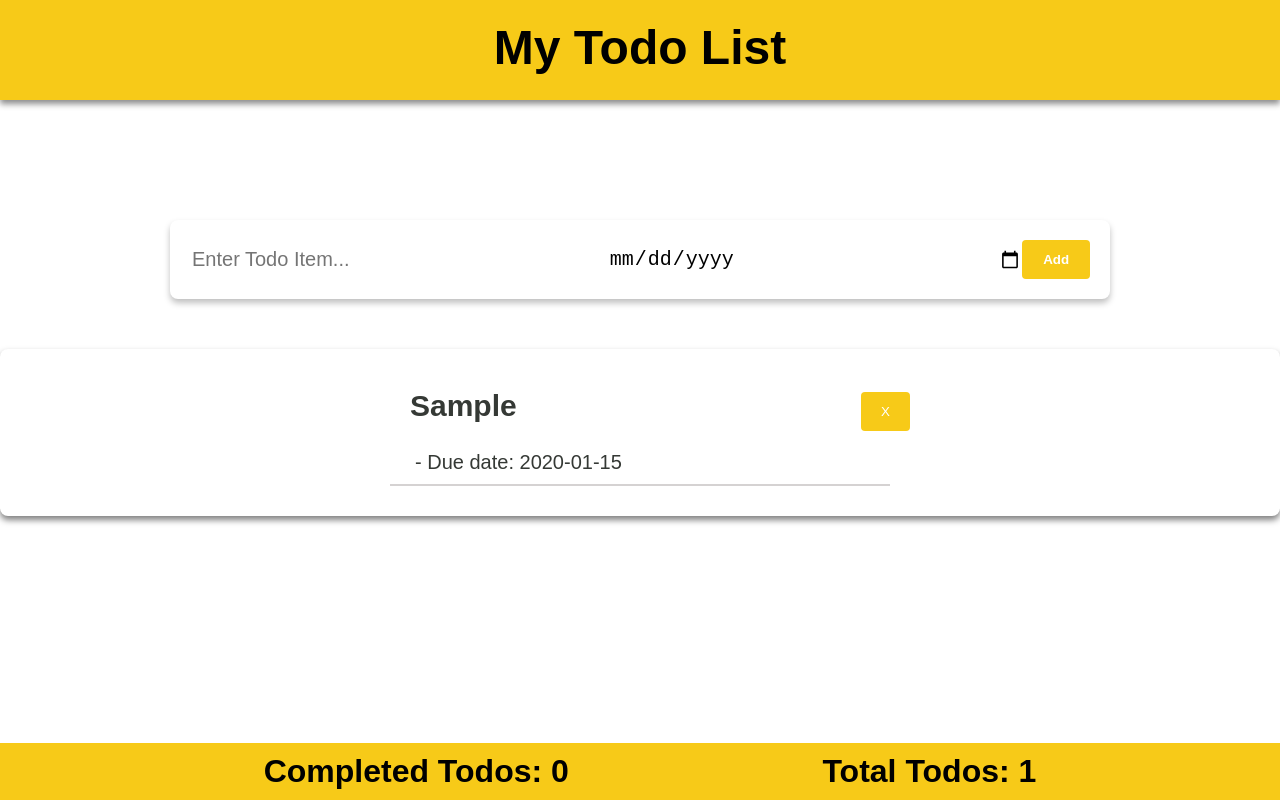
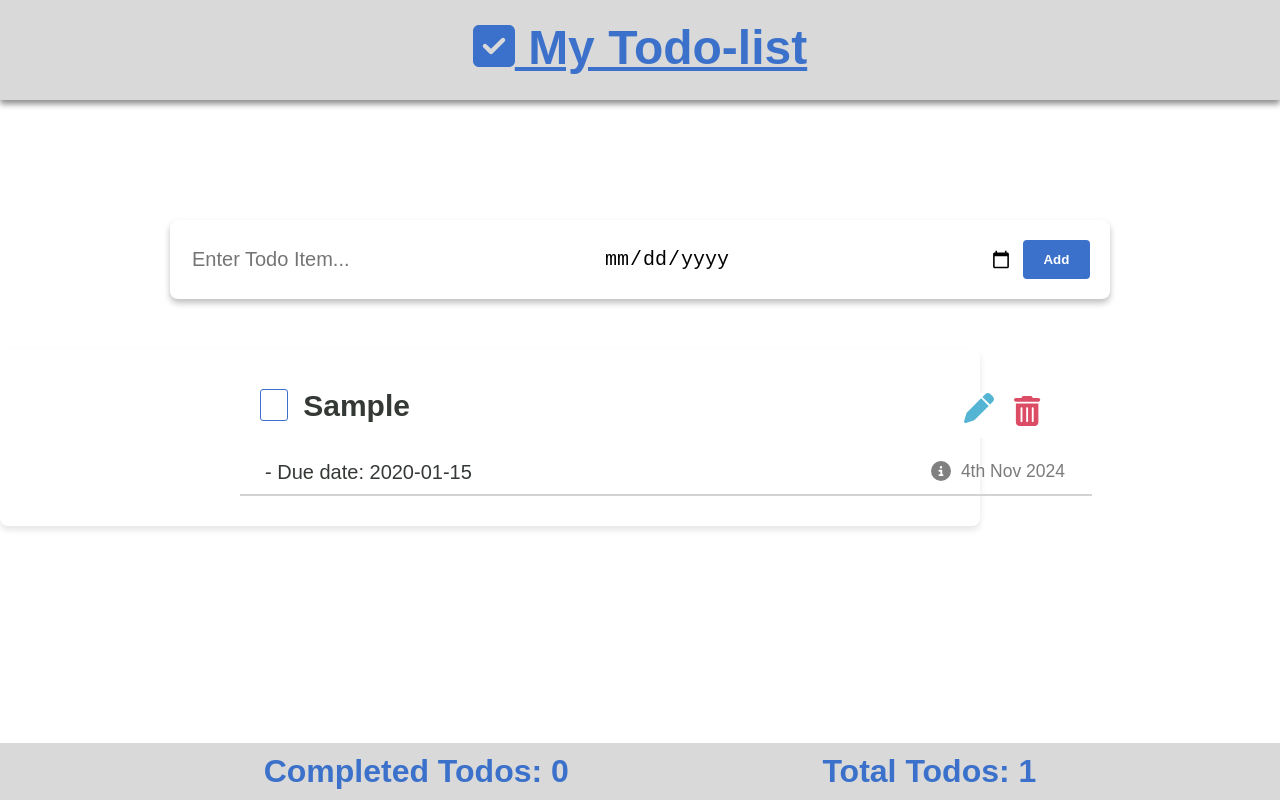
Before and after one commit to Wessam18/Todo-list-app, a React (Vite) app: page / in a window 1280 px wide. Both pictures are taken after typing "Sample", "2020-01-15" into the empty fields and a click on the button "Add". Built offline with nearby package versions, Linux system fonts and the light colour scheme.

Commit message:
add icons

```diff
--- a/package.json
+++ b/package.json
@@ -10,6 +10,8 @@
     "preview": "vite preview"
   },
   "dependencies": {
+    "@fortawesome/free-solid-svg-icons": "^6.6.0",
+    "@fortawesome/react-fontawesome": "^0.2.2",
     "react": "^18.3.1",
     "react-dom": "^18.3.1"
   },
--- a/src/components/Todo.jsx
+++ b/src/components/Todo.jsx
@@ -1,9 +1,30 @@
-import { useEffect, useState } from "react"
+import { useEffect, useState, useRef } from "react"
+import { FontAwesomeIcon } from '@fortawesome/react-fontawesome';
+import { faTrashCan, faPen, faCircleInfo, faSquareCheck, faSquare } from '@fortawesome/free-solid-svg-icons'; // Import the trash can icon
+
 
 export default function Todo({ todos, setTodos }) {
 
-    const [todo, setTodo] = useState({name: "", done: false, dueDate: ""})
+    const [todo, setTodo] = useState({name: "", done: false, dueDate: "", createdDate: ""})
 
+    // Function to format the date
+    const formatDate = (date) => {
+        const day = date.getDate();
+        const month = date.toLocaleString('default', { month: 'short' });
+        const year = date.getFullYear();
+
+        const daySuffix = (day) => {
+            if (day > 3 && day < 21) return 'th';
+            switch (day % 10) {
+                case 1: return 'st';
+                case 2: return 'nd';
+                case 3: return 'rd';
+                default: return 'th';
+            }
+        };
+
+        return `${day}${daySuffix(day)} ${month} ${year}`;
+    };
 
     useEffect(() => {
         localStorage.setItem("todos", JSON.stringify(todos))
@@ -11,8 +32,12 @@ export default function Todo({ todos, setTodos }) {
 
     function handleSubmit (e) {
         e.preventDefault()
-        setTodos([...todos, todo])
-        setTodo({name: "", done: false, dueDate: ""})
+        const newTodo = {
+            ...todo,
+            createdDate: formatDate(new Date()) // Format the current date
+        };
+        setTodos([...todos, newTodo])
+        setTodo({name: "", done: false, dueDate: "", createdDate: ""})
     }
 
     function handleDelete (item) {
@@ -28,7 +53,17 @@ export default function Todo({ todos, setTodos }) {
         console.log(newArr)
     }
 
+    function handleCheckboxClick(item) {
+        const updatedTodos = todos.map((todo) =>
+            todo.name === item.name && todo.dueDate === item.dueDate
+                ? { ...todo, done: !todo.done }
+                : todo
+        );
+        setTodos(updatedTodos);
+    }
+
     const sortedTodos = todos.slice().sort((a,b) => Number(a.done) - Number(b.done))
+
 
     return (
      <>
@@ -53,19 +88,49 @@ export default function Todo({ todos, setTodos }) {
             {sortedTodos.map((item, idx) => (
                 <div className="item" key={idx}>
                     <div className="item-name" key={item}>
-                        <span className={item.done ? "completed" : ""}
-                            onClick={() => handleClick(item)}
-                        >
-                            {item.name}
-                        </span>
+                        <div className="check-title">
+                            <FontAwesomeIcon
+                                icon={item.done ? faSquareCheck : faSquare}
+                                onClick={() => handleCheckboxClick(item)}
+                                className="checkbox-icon"
+                                style={{
+                                    color: item.done ? 'rgb(59, 113, 202, 1)' : 'transparent',
+                                    cursor: 'pointer',
+                                    border: item.done ? 'none' : '1.5px solid rgb(59, 113, 202, 1)',
+                                    borderRadius: '3px', // Optional rounded corners,
+                                    marginRight: '15px'
+                                }}
+                            />
+                            <span className={item.done ? "completed" : ""}
+                                onClick={() => handleClick(item)}
+                            >
+                                {item.name}
+                            </span>
+                        </div>
                         <span>
-                            <button className="delete-btn"
-                                onClick={() => handleDelete(item)}
-                            >X</button>
+                            <FontAwesomeIcon
+                                icon={faPen} // Add the pen icon
+                                onClick={() => /* add edit functionality here if needed */ {}}
+                                className="edit-btn"
+                            />
+                            <FontAwesomeIcon
+                                icon={faTrashCan} // Use the trash can icon
+                                onClick={() => handleDelete(item)} // Handle delete
+                                className="delete-btn"
+                            />
                         </span>
                     </div>
                     <div className="due-date">
                         <span>{`- Due date: ${item.dueDate}`}</span>
+                        <div className="create-icon">
+                            <FontAwesomeIcon
+                                icon={faCircleInfo} // Info icon
+                                className="info-icon"
+                                style={{ color: 'gray', cursor: 'pointer' }}
+                                title={`Created on: ${item.createdDate}`} // Add a tooltip for created date
+                            />
+                            <span className="created-date">{`${item.createdDate}`}</span>
+                        </div>
                     </div>
                     <hr className="line"></hr>
                 </div>
--- a/src/components/header.jsx
+++ b/src/components/header.jsx
@@ -1,5 +1,11 @@
-export default function Header () {
+import React from 'react';
+import { FontAwesomeIcon } from '@fortawesome/react-fontawesome';
+import { faSquareCheck } from '@fortawesome/free-solid-svg-icons';
+
+export default function Header() {
     return (
-        <div className="header">My Todo List</div>
-    )
+        <div className="header">
+            <FontAwesomeIcon icon={faSquareCheck} /> My Todo-list
+        </div>
+    );
 }
--- a/src/styles/style.css
+++ b/src/styles/style.css
@@ -4,13 +4,15 @@ body {
 }
 
 .header {
-    background-color: #f7ca18;
+    background-color: rgb(217, 217, 217);
+    color: rgb(59, 113, 202, 1);
     text-align: center;
     font-weight: bold;
     height: 60px;
     padding: 20px;
     font-size: 3em;
     box-shadow: 0 4px 6px rgba(0, 0, 0, 0.45);
+    text-decoration: underline;
 }
 
 
@@ -40,12 +42,19 @@ body {
     display: inline-block;
     border: none;
     border-radius: 4px;
-    background-color: #f7ca18;
+    background-color: rgb(59, 113, 202, 1);
     padding: 12px 20px;
     color: #ffffff;
     cursor: pointer;
     width: 100px;
     font-weight: bold;
+    margin-left: 10px;
+
+}
+
+.check-title {
+    display: flex;
+    justify-content: space-evenly;
 
 }
 .container {
@@ -56,10 +65,13 @@ body {
 .todo-list {
     background-color: white;
     border-radius: 8px;
-    box-shadow: 0 4px 6px rgba(0, 0, 0, 0.5);
-    margin: 0 auto;
+    box-shadow: 0 4px 6px rgba(0, 0, 0, 0.1);
     padding: 20px;
     margin-top: 50px;
+    margin-bottom: 35px;
+    margin-right: 300px;
+
+
 }
 
 .item {
@@ -74,22 +86,30 @@ body {
     font-size: 30px;
     padding: 20px;
     display: flex;
-    width: 100%;
+    width: 800px;
     justify-content: space-between;
 }
 
 .line {
     border: 1px solid #d5d2d2;
+    width: 850px;
 }
 
 .delete-btn {
     padding: 12px 20px;
     border: none;
-    background-color: #f7ca18;
-    color: white;
+    background-color: white;
+    color: rgb(220, 76, 100, 1);;
     margin-top: -5px;
     border-radius: 4px;
     cursor: pointer;
+}
+
+.edit-btn {
+    background-color: white;
+    color: rgb(84, 180, 211, 1);
+    cursor: 'pointer';
+    padding-bottom: 15px;
 }
 
 .completed {
@@ -98,6 +118,7 @@ body {
 
 .footer {
     display: flex;
+    color: rgb(59, 113, 202, 1);
     justify-content: space-evenly;
     position: fixed;
     bottom: 0;
@@ -105,11 +126,27 @@ body {
     font-weight: bold;
     text-align: center;
     width: 100%;
-    background-color: #f7ca18;
+    background-color: rgb(217, 217, 217);
     padding: 10px;
 }
 
 .due-date {
     font-size: 20px;
     margin-left: 25px; /* Adjust spacing as desired */
+    display: flex;
+    justify-content: space-between;
+    width: 800px;
+
 }
+
+.created-date {
+    font-size: 0.875em;
+    color: rgb(79, 79, 79, 0.75);
+    margin-left: 10px;
+}
+
+.create-icon {
+    display: flex;
+    justify-content: space-around;
+
+}
```
Also changed, not shown: 1 other file (tests, documents, lock files or other folders).
